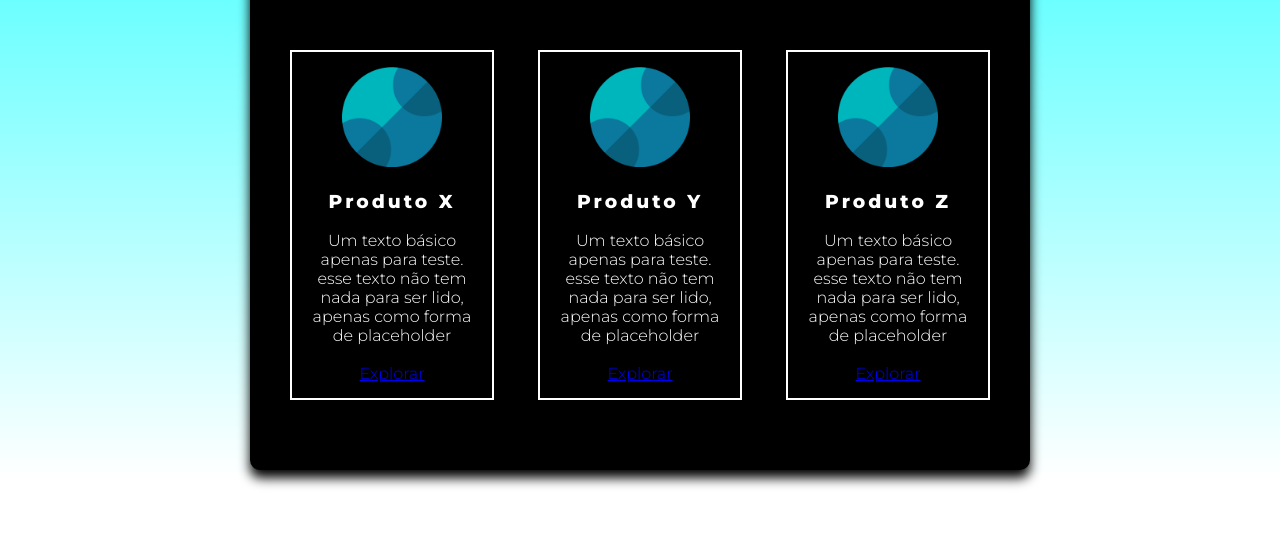
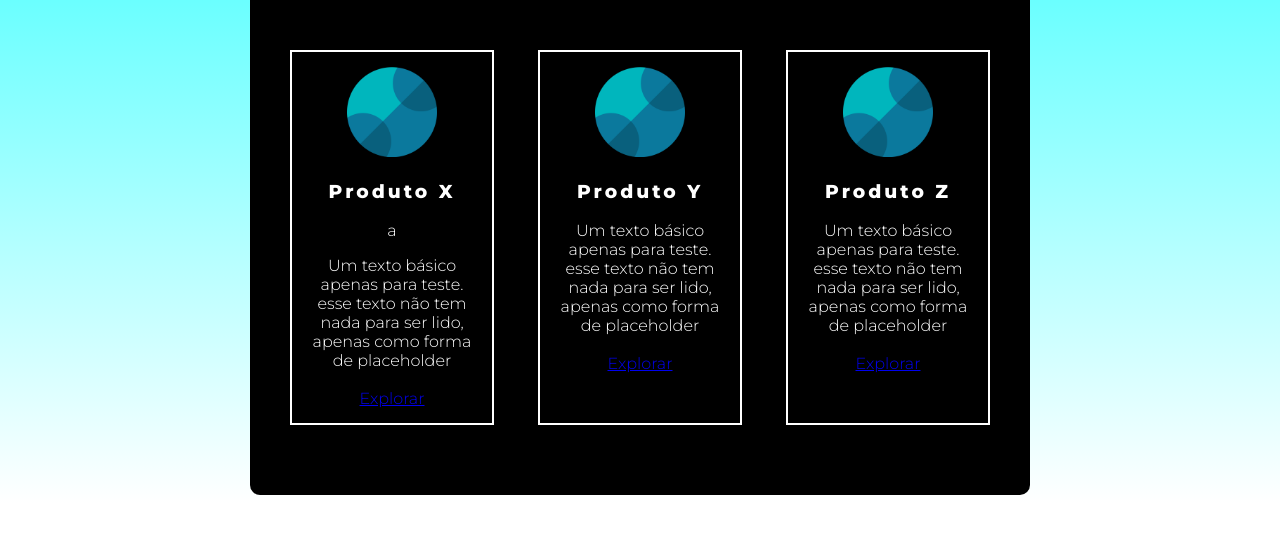
Before and after one commit to fcassi/html-css, a plain HTML site: page Aula 6/produtos.html in a window 1280 px wide. Shown: the part 162-696 px from the top of the page. Drawn offline with Linux system fonts and the light colour scheme.

Commit message:
ajustando alguns códigos

```diff
--- a/Aula 6/produtos.html
+++ b/Aula 6/produtos.html
@@ -24,6 +24,7 @@
                 <div class="sTitle">
                     <h3>Produto X</h3>
                 </div>
+                <div class="linha">a</div>
                 <div class="text">
                     <p>Um texto básico apenas para teste. esse texto não tem nada para ser lido, apenas como forma de placeholder</p>
                 </div>
@@ -60,6 +61,7 @@
 
         </div>
     </div>
+
 </body>
 
 </html>
--- a/Aula 6/style.css
+++ b/Aula 6/style.css
@@ -9,7 +9,6 @@ body {
 }
 
 .prod {
-    box-shadow: 0px 8px 12px;
     width: 700px;
     margin: 0 auto;
     margin-top: 50px;
@@ -27,7 +26,7 @@ body {
 }
 
 .container img {
-    width: 100px;
+    width: 90px;
     padding-top: 15px;
 }
 
```
